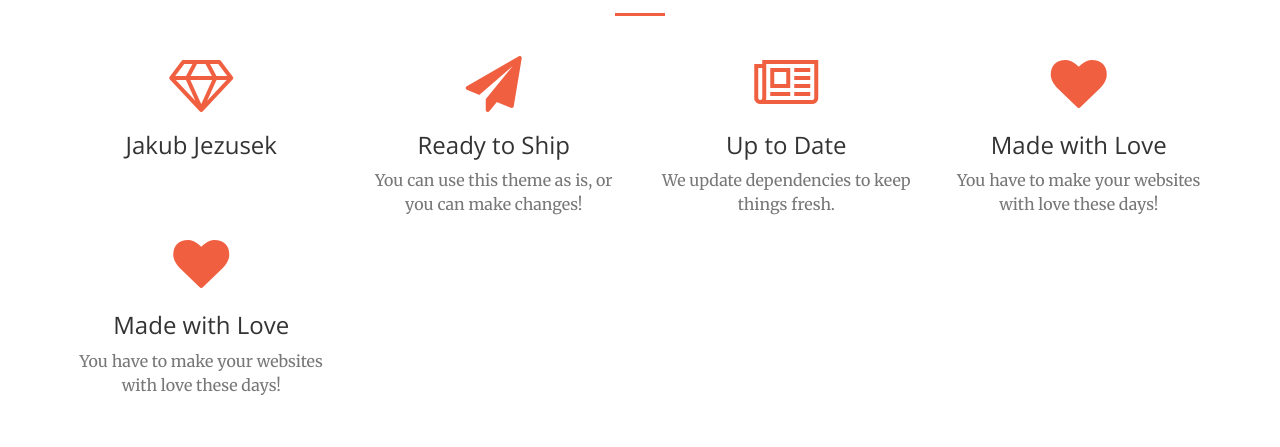
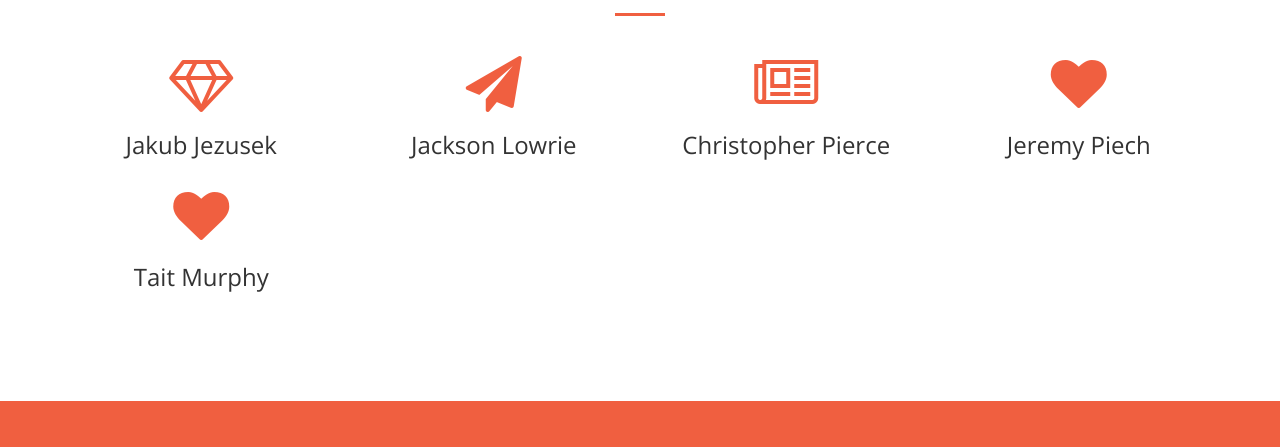
Before and after one commit to kubz113/MachineLearningFinal, a website: page index.html in a window 1280 px wide. Shown: the part 940-1387 px from the top of the page. Drawn offline with nearby package versions, Linux system fonts and the light colour scheme.

Commit message:
Update index.html

```diff
--- a/index.html
+++ b/index.html
@@ -106,29 +106,25 @@
                 <div class="col-lg-3 col-md-6 text-center">
                     <div class="service-box">
                         <i class="fa fa-4x fa-paper-plane text-primary sr-icons"></i>
-                        <h3>Ready to Ship</h3>
-                        <p class="text-muted">You can use this theme as is, or you can make changes!</p>
+                        <h3>Jackson Lowrie</h3>
                     </div>
                 </div>
                 <div class="col-lg-3 col-md-6 text-center">
                     <div class="service-box">
                         <i class="fa fa-4x fa-newspaper-o text-primary sr-icons"></i>
-                        <h3>Up to Date</h3>
-                        <p class="text-muted">We update dependencies to keep things fresh.</p>
+                        <h3>Christopher Pierce</h3>
                     </div>
                 </div>
                 <div class="col-lg-3 col-md-6 text-center">
                     <div class="service-box">
                         <i class="fa fa-4x fa-heart text-primary sr-icons"></i>
-                        <h3>Made with Love</h3>
-                        <p class="text-muted">You have to make your websites with love these days!</p>
+                        <h3>Jeremy Piech</h3>
                     </div>
                 </div>
                 <div class="col-lg-3 col-md-6 text-center">
                     <div class="service-box">
                         <i class="fa fa-4x fa-heart text-primary sr-icons"></i>
-                        <h3>Made with Love</h3>
-                        <p class="text-muted">You have to make your websites with love these days!</p>
+                        <h3>Tait Murphy</h3>
                     </div>
                 </div>
             </div>
```
